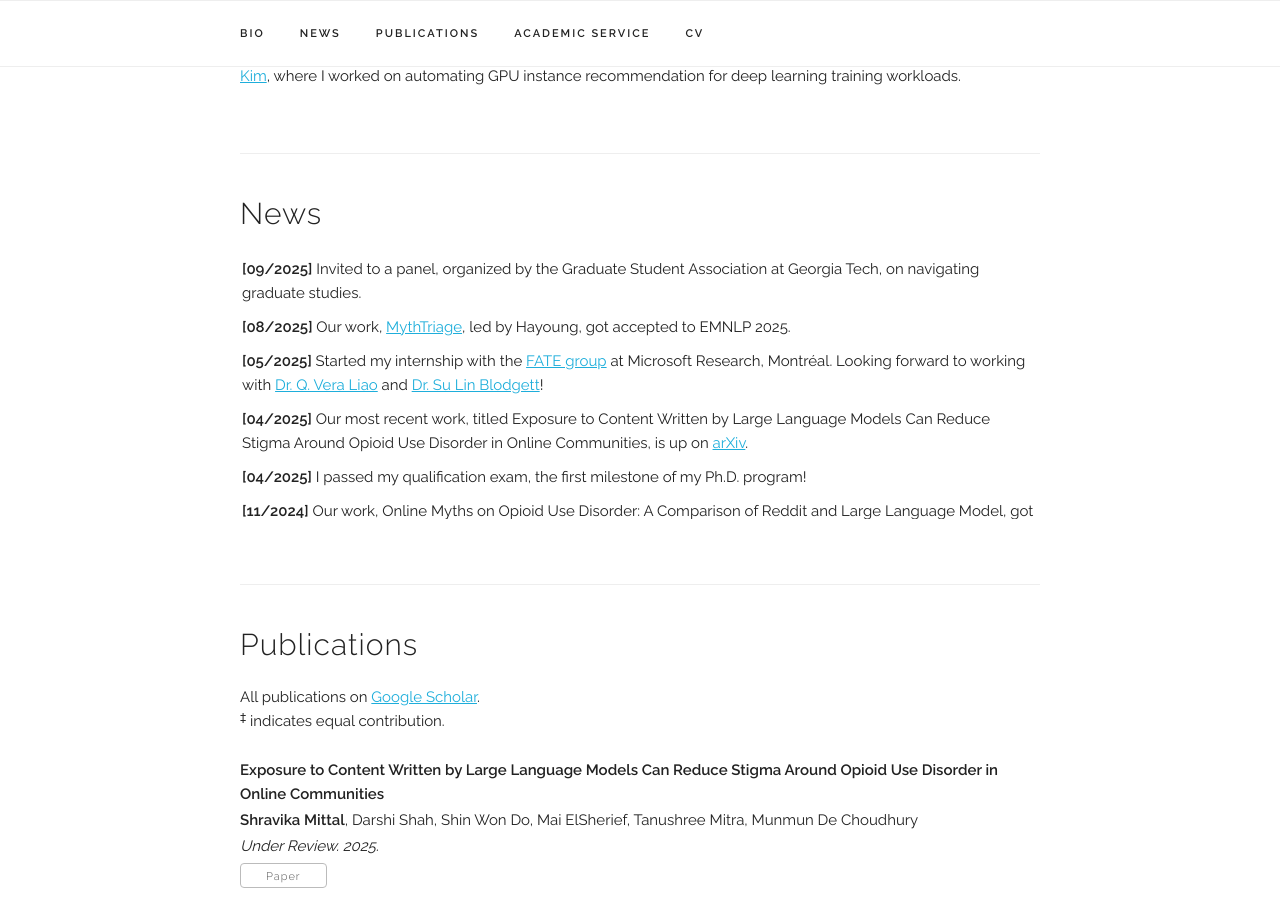
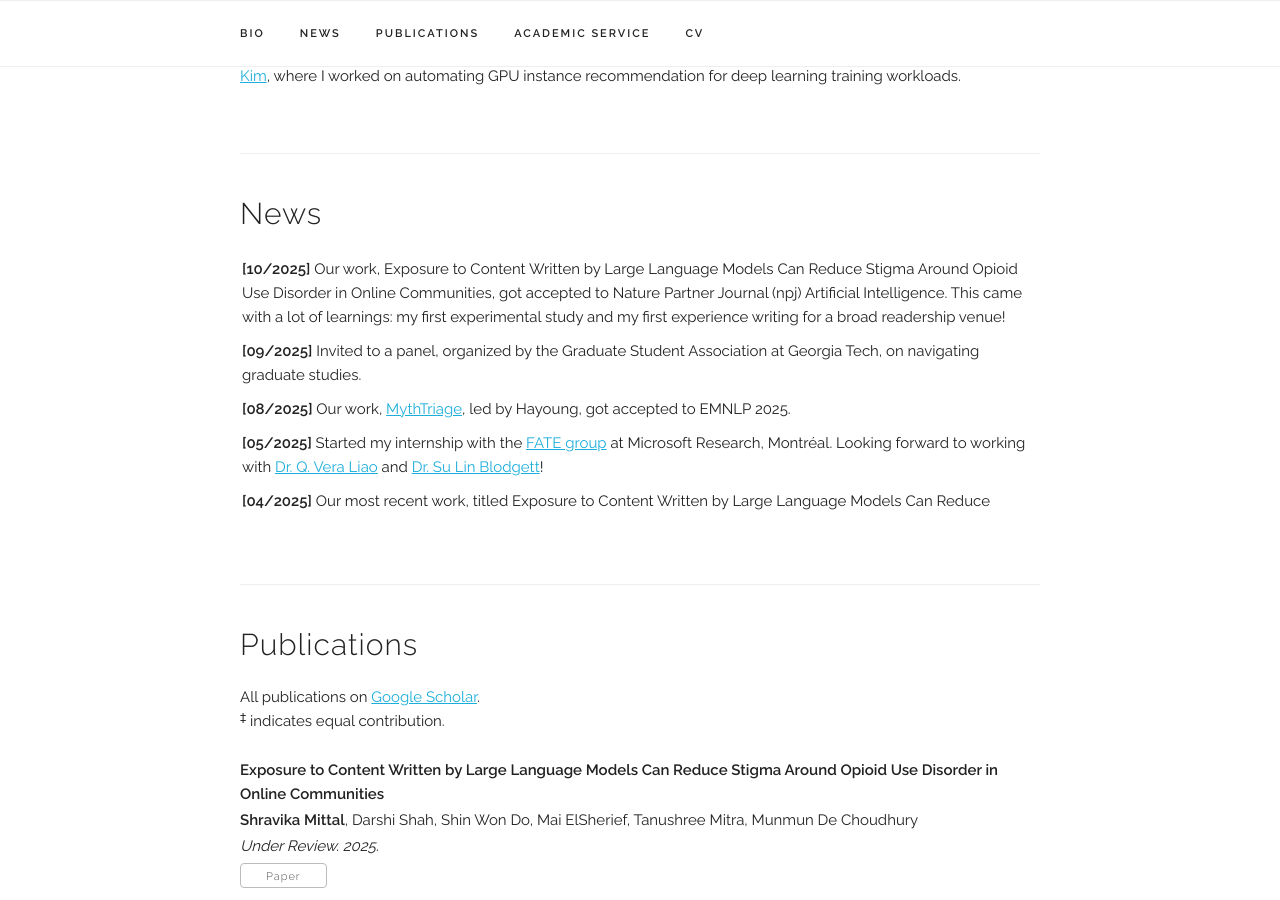
Before and after one commit to mittalshravika/mittalshravika.github.io, a Jekyll site: the page built from index.html, in a window 1280 px wide and 900 px high, scrolled down 783 px. Built offline with Jekyll 4.4.1, drawn with Linux system fonts in a browser that asks for light colours; some web fonts are replaced.

Commit message:
it is done

```diff
--- a/index.html
+++ b/index.html
@@ -64,6 +64,12 @@ title: Home
   <h4>News</h4>
 
   <UL style="list-style-type: none; padding: 2px; overflow-y: scroll; height:260px;">
+
+    <li> <b>[10/2025]</b>
+
+      Our work, Exposure to Content Written by Large Language Models Can Reduce Stigma Around Opioid Use Disorder in Online Communities, got accepted to Nature Partner Journal (npj) Artificial Intelligence. This came with a lot of learnings: my first experimental study and my first experience writing for a broad readership venue!
+
+    </li>
 
     <li> <b>[09/2025]</b>
 
```
